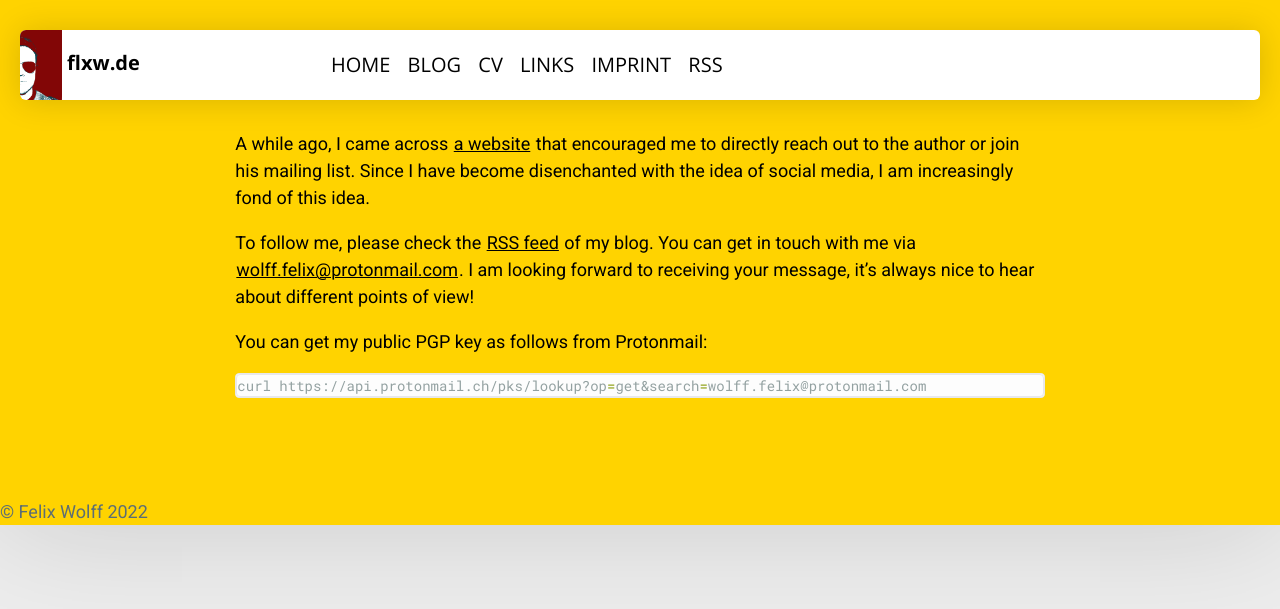
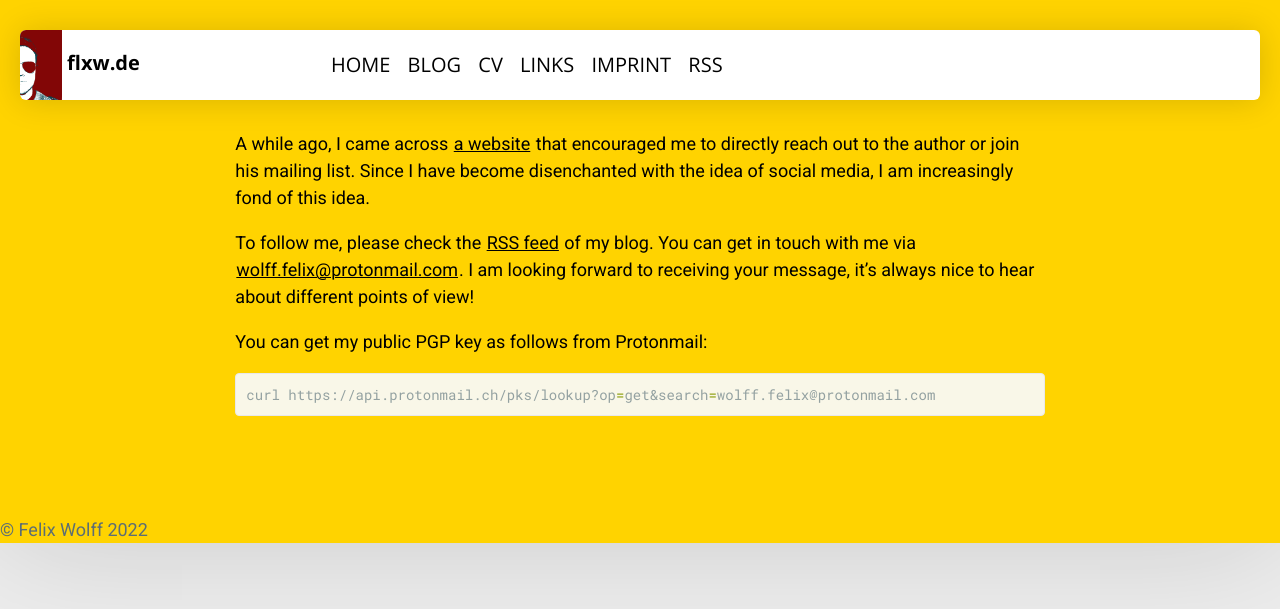
Before and after one commit to flxw/flxw.github.io, a Jekyll site: the page built from index.md, in a window 1280 px wide. Shown: the top 609 px of the page. Built offline with Jekyll 4.4.1, drawn with Linux system fonts in a browser that asks for light colours.

Commit message:
refactor: customize code box rendering

````diff
--- a/_config.yml
+++ b/_config.yml
@@ -7,6 +7,7 @@ url: "https://flxw.de"
 # Build settings
 include: [_pages]
 markdown: kramdown
+highlighter: rouge
 permalink: /:year/:month/:title.html
 
 sass:
--- a/_sass/components/_page.scss
+++ b/_sass/components/_page.scss
@@ -100,3 +100,8 @@
         color: $c-base__01;
     }
 }
+
+figure.highlight {
+    background: $syntax-highlighting-background;
+    padding: 10px;
+}
--- a/_sass/helpers/_variables.scss
+++ b/_sass/helpers/_variables.scss
@@ -11,6 +11,7 @@ $c-base__1: #96A0A0;
 $c-base__2: #EDE7D6;
 $c-base__3: #FCF5E4;
 $article-body-color: #000;
+$syntax-highlighting-background: #f9f7e8;
 
 $c-accent__blue: #0067FB;
 $c-accent__darkblue: #0029F9;
--- a/index.md
+++ b/index.md
@@ -10,6 +10,6 @@ You can get in touch with me via [wolff.felix@protonmail.com](mailto:wolff.felix
 I am looking forward to receiving your message, it's always nice to hear about different points of view!
 
 You can get my public PGP key as follows from Protonmail:
-```bash
+{% highlight bash %}
 curl https://api.protonmail.ch/pks/lookup?op=get&search=wolff.felix@protonmail.com
-```
+{% endhighlight%}
````
